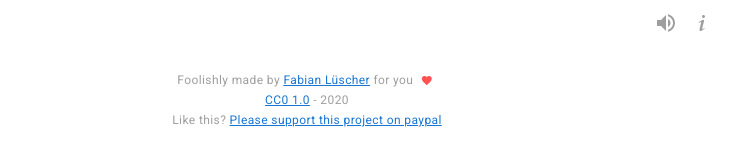
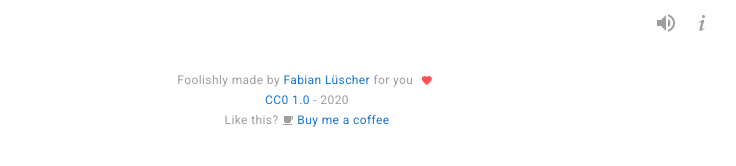
Before and after one commit to falue/rubberducking, a Vue app: page / in a window 1280 px wide. Shown: the part 622-788 px from the top of the page, without its empty margins (333-1069 px from the left). Built offline with nearby package versions, Linux system fonts and the light colour scheme.

Commit message:
Use buymeacoffee instead of paypal.me

```diff
--- a/src/App.vue
+++ b/src/App.vue
@@ -14,7 +14,11 @@
         <a href="https://creativecommons.org/publicdomain/zero/1.0/" target="_blank" title="See creative commons license">CC0 1.0</a>
         - 2020
         <br>
-        Like this? <a href="https://paypal.me/fluescher" target="_blank">Please support this project on paypal</a>
+        Like this?
+        <a href="https://www.buymeacoffee.com/falue" target="_blank">
+          <v-icon x-small class="grey--text">mdi-coffee</v-icon>
+          Buy me a coffee
+        </a>
       </div>
     </v-card-title>
 
--- a/src/static/vuetify-additions.css
+++ b/src/static/vuetify-additions.css
@@ -1,4 +1,8 @@
 /*VUETIFY ADDITIONS*/
+a {
+  text-decoration: none;
+}
+
 .absolute { position: absolute; }
 .relative { position: relative; }
 .fixed    { position: fixed;    }
```
